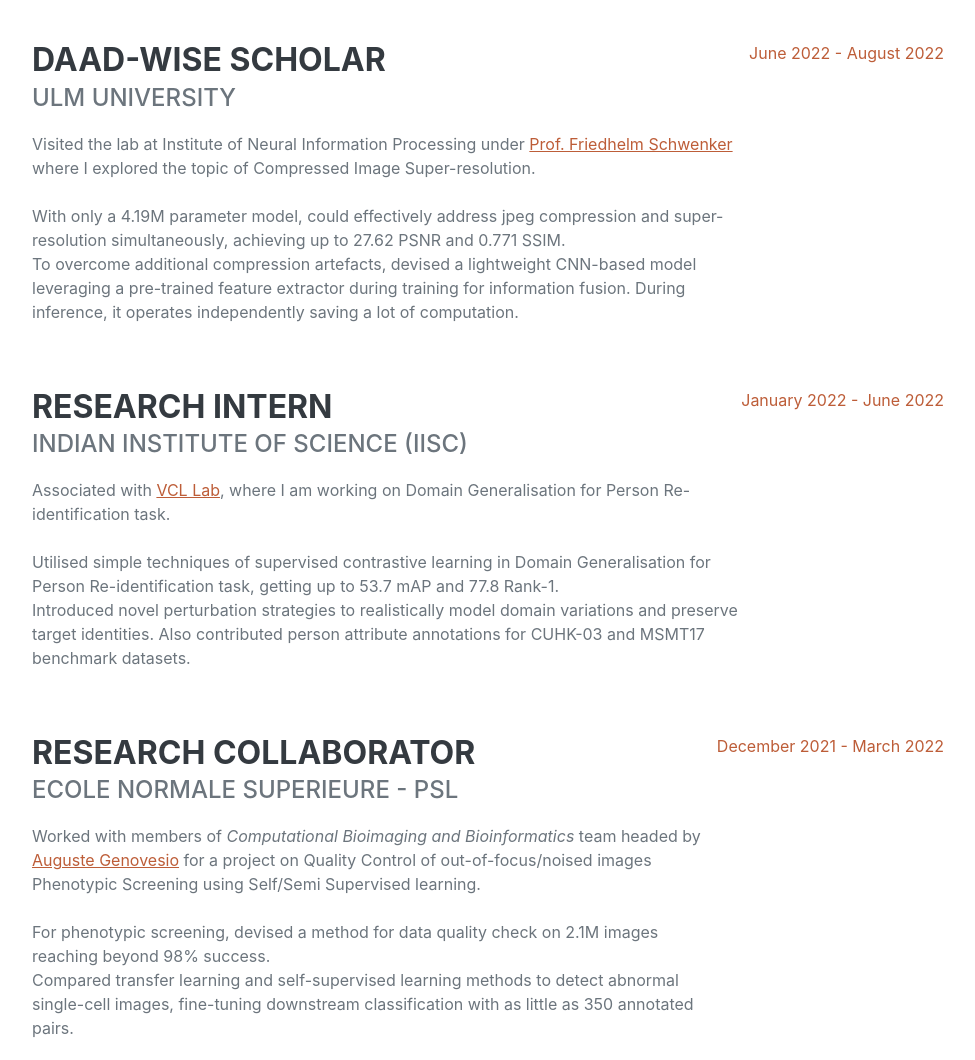
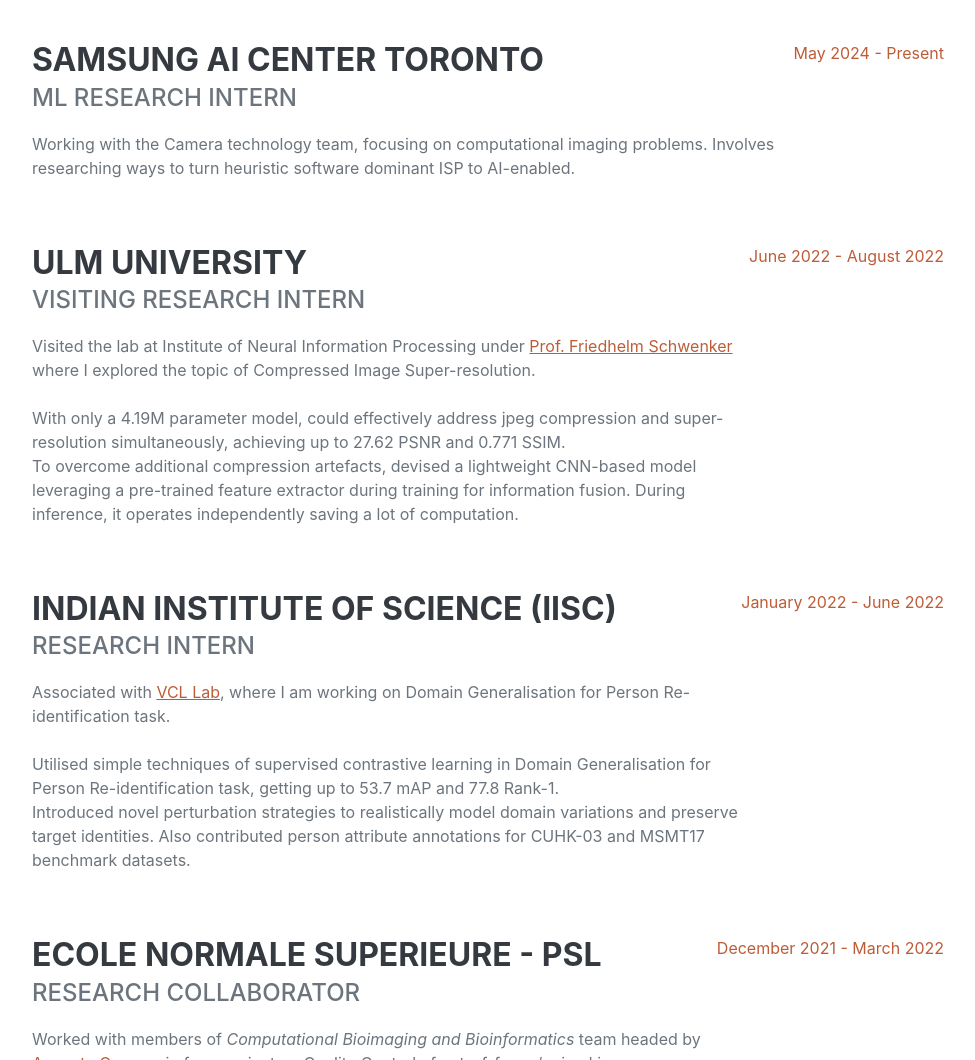
Before and after one commit to umar07/my-portfolio, a plain HTML site: page index.html in a window 1280 px wide. Shown: the part 1740-2800 px from the top of the page, without its empty margins (288-1263 px from the left). Drawn offline with nearby package versions, Linux system fonts and the light colour scheme; a web font is replaced by a local one.

Commit message:
Update files

```diff
--- a/index.html
+++ b/index.html
@@ -51,8 +51,8 @@
                         <!-- <a href="mailto:name@email.com">um71000@gmail.com</a> -->
                     </div>
                     <p class="lead mb-5">
-                        Hi! I am a graduate student at the University of Toronto, majoring in Artificial Intelligence. I am part of the MSc in Applied Computing (MScAC) program.
-                        I did my undergrad at JMI University, New Delhi.
+                        Hi! I am a graduate student at the University of Toronto, part of the MSc in Applied Computing (MScAC) program. Currently, I am interning at <a href="https://research.samsung.com/aicenter_toronto" target="_blank" style="text-decoration:none">Samsung AI Center Toronto </a> with the camera technology team.
+                        <br>I did my undergrad at JMI University, New Delhi.
                         <br><br>
                         My interest is in making machines understand images and videos as we humans do.<br>
                         I have applied knowledge of Image Processing, Machine Learning, and Deep Learning, with hands-on practice in various image-related tasks in Computer Vision. I have exlored works in different areas such as image recognition, domain generalisation, inverse problems, self-supervised learning, etc.<br>
@@ -136,8 +136,18 @@
 
                     <div class="d-flex flex-column flex-md-row justify-content-between mb-5">
                         <div class="flex-grow-1">
-                            <h3 class="mb-0">DAAD-WISE Scholar</h3>
-                            <div class="subheading mb-3">Ulm University</div>
+                            <h3 class="mb-0">Samsung AI Center Toronto</h3>
+                            <div class="subheading mb-3">ML Research Intern </div>
+                            <p>Working with the Camera technology team, focusing on computational imaging problems. Involves researching ways to turn heuristic software dominant ISP to AI-enabled.
+                            </p>
+                        </div>
+                        <div class="flex-shrink-0"><span class="text-primary">May 2024 - Present</span></div>
+                    </div>
+
+                    <div class="d-flex flex-column flex-md-row justify-content-between mb-5">
+                        <div class="flex-grow-1">
+                            <h3 class="mb-0">Ulm University</h3>
+                            <div class="subheading mb-3">Visiting Research Intern</div>
                             <p>Visited the lab at Institute of Neural Information Processing under <a href="https://www.uni-ulm.de/in/neuroinformatik/institut/hidden/f-schwenker/" target="_blank">Prof. Friedhelm Schwenker</a> where I explored the topic of Compressed Image Super-resolution. <br><br>
                                 With only a 4.19M parameter model, could effectively address jpeg compression and super-resolution simultaneously, achieving up to 27.62 PSNR and 0.771 SSIM.<br>
                                 To overcome additional compression artefacts, devised a lightweight CNN-based model leveraging a pre-trained feature extractor during training for information fusion. During inference, it operates independently saving a lot of computation.
@@ -149,8 +159,8 @@
 
                     <div class="d-flex flex-column flex-md-row justify-content-between mb-5">
                         <div class="flex-grow-1">
-                            <h3 class="mb-0">Research Intern</h3>
-                            <div class="subheading mb-3">Indian Institute of Science (IISc)</div>
+                            <h3 class="mb-0">Indian Institute of Science (IISc)</h3>
+                            <div class="subheading mb-3">Research Intern</div>
                             <p>Associated with <a href="http://visual-computing.in/home/" target="_blank">VCL Lab</a>, where I am working on Domain Generalisation for Person Re-identification task. <br><br>
                                 Utilised simple techniques of supervised contrastive learning in Domain Generalisation for Person Re-identification task, getting up to 53.7 mAP and 77.8 Rank-1.
                                 <br>Introduced novel perturbation strategies to realistically model domain variations and preserve target identities. Also
@@ -162,8 +172,8 @@
 
                     <div class="d-flex flex-column flex-md-row justify-content-between mb-5">
                         <div class="flex-grow-1">
-                            <h3 class="mb-0">Research collaborator</h3>
-                            <div class="subheading mb-3">Ecole normale superieure - PSL</div>
+                            <h3 class="mb-0">Ecole normale superieure - PSL</h3>
+                            <div class="subheading mb-3">Research collaborator </div>
                             <p>Worked with members of <i>Computational Bioimaging and Bioinformatics</i> team headed by <a href="http://www.ibens.ens.fr/spip.php?rubrique47&lang=fr" target="_blank">Auguste Genovesio</a> for a project on Quality Control of out-of-focus/noised images Phenotypic Screening using Self/Semi Supervised learning.
                                 <br><br>
                                 For phenotypic screening, devised a method for data quality check on 2.1M images reaching beyond 98% success.<br>
@@ -175,8 +185,8 @@
                     </div>
                     <div class="d-flex flex-column flex-md-row justify-content-between mb-5">
                         <div class="flex-grow-1">
-                            <h3 class="mb-0">Summer Research Intern</h3>
-                            <div class="subheading mb-3">IIIT-Allahabad</div>
+                            <h3 class="mb-0">IIIT-Allahabad</h3>
+                            <div class="subheading mb-3">Summer Research Intern </div>
                             <p>Worked on the topic of "Automatic Detection of Image Splicing", under Prof. <a href="https://scholar.google.co.in/citations?user=mVXjhhgAAAAJ&hl=en" target="_blank">Anupam Agarwal</a> , in <i>Interactive Technologies and Multimedia Research (ITMR) Lab.
                                 </i><br><br>
                                 Found 40-45% drop in performance of Image Forgery solutions, questioning the reliability and robustness of several over-estimated results.
@@ -194,8 +204,8 @@
                     </div>
                     <div class="d-flex flex-column flex-md-row justify-content-between mb-5">
                         <div class="flex-grow-1">
-                            <h3 class="mb-0">Undergraduate Researcher</h3>
-                            <div class="subheading mb-3">Jamia Millia Islamia</div>
+                            <h3 class="mb-0"> Jamia Millia Islamia</h3>
+                            <div class="subheading mb-3">Undergraduate Researcher</div>
                             <p>Working on various problems in computer vision under Prof. Sarfaraz Masood.</p><br>
                             <ul>
                                 <li>
```
Also changed, not shown: 1 other file.
